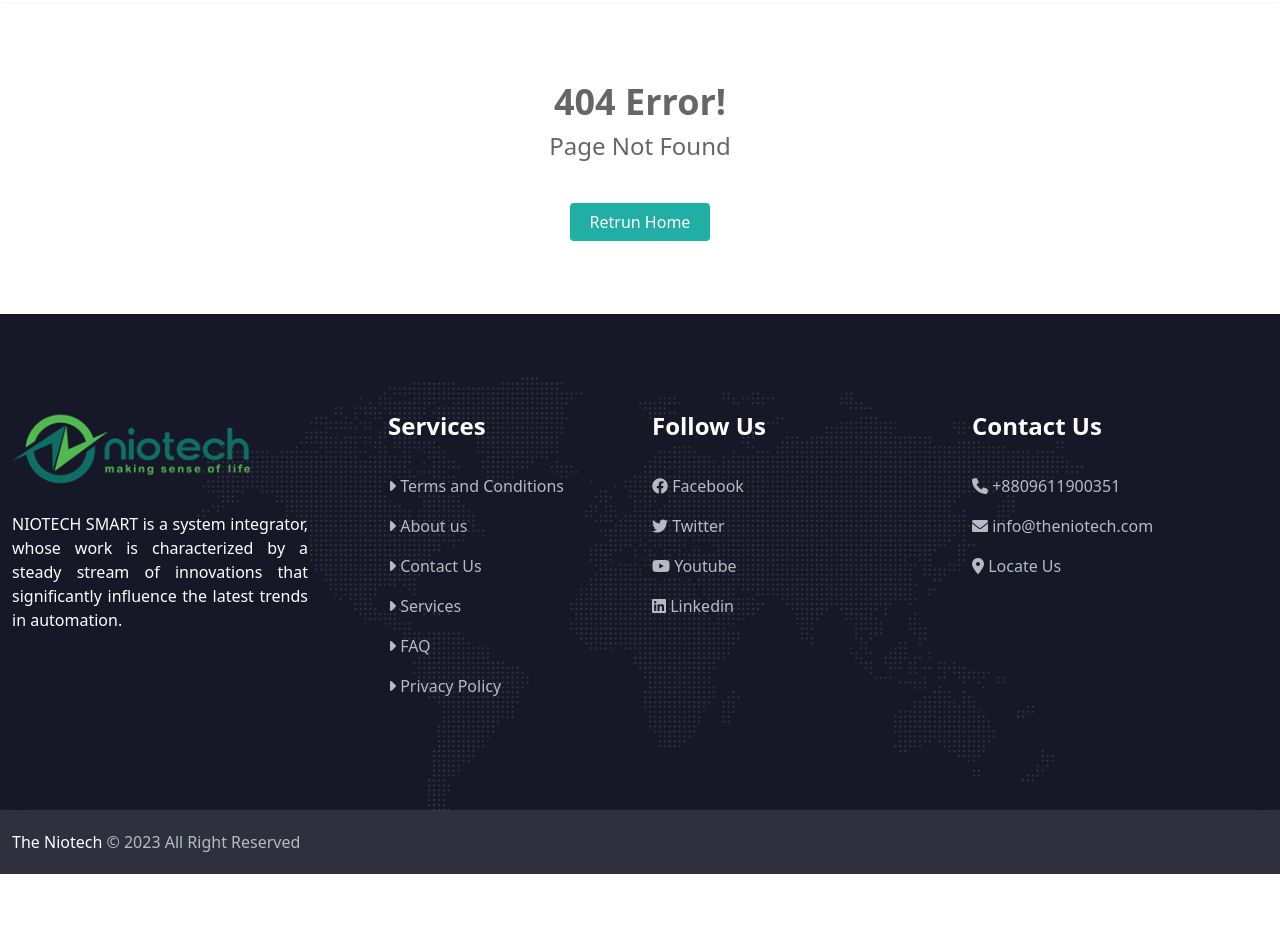
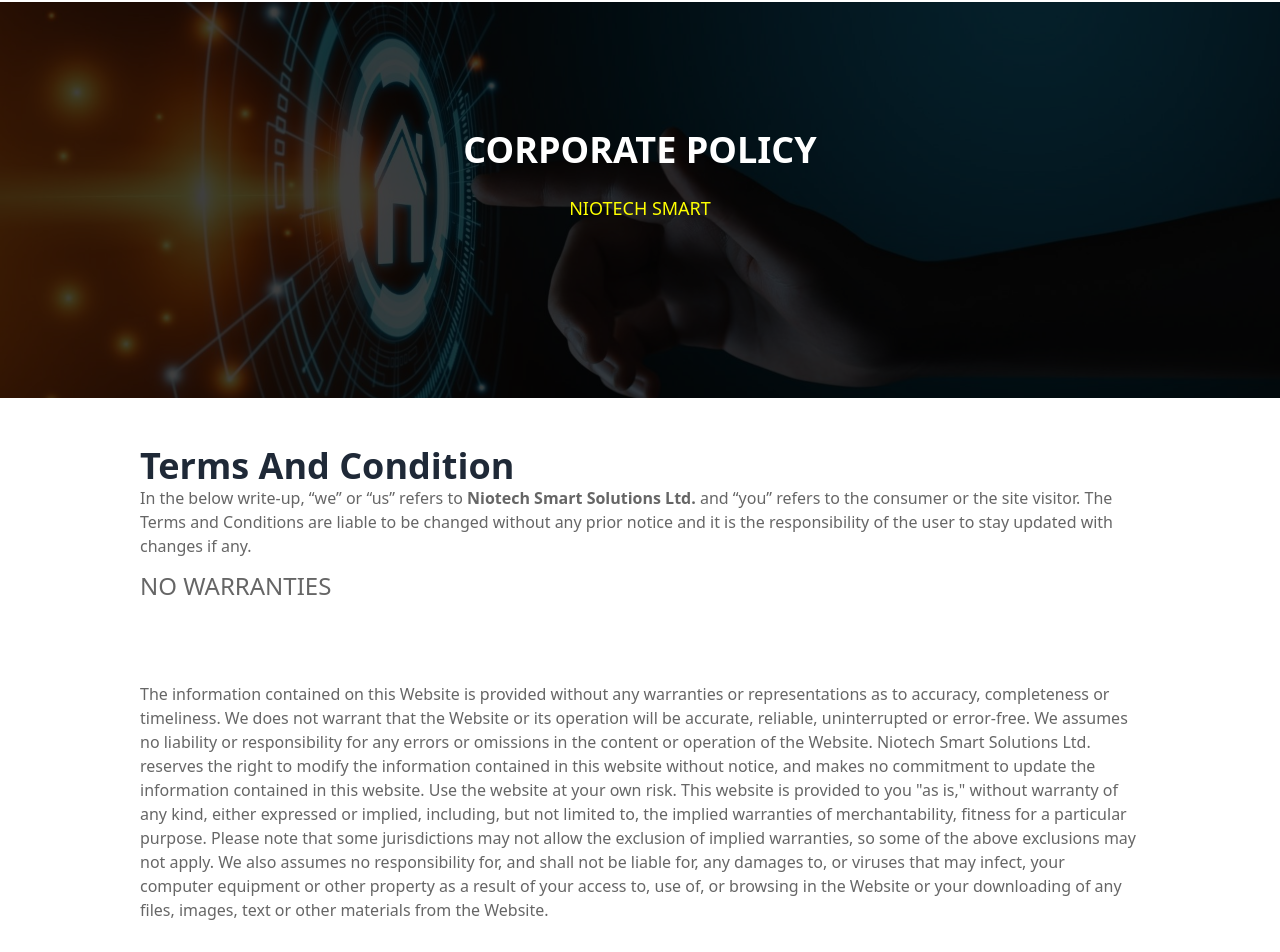
Before and after one commit to MuhammadMaruf11/niotech, a Next.js app: page /term-condition in a window 1280 px wide. Before the commit this address had no page. Shown: the part 94-1046 px from the top of the page. Before the commit the page ends 968 px from the top, so only its background shows below. Built offline with nearby package versions, Linux system fonts and the light colour scheme.

Commit message:
term and condition

```diff
--- /dev/null
+++ b/src/app/(pages)/faq/page.tsx
@@ -0,0 +1,12 @@
+import BannerImg from '@/components/common/Banner/BannerImg';
+
+const FAQ = () => {
+
+    return (
+        <main>
+            <section style={{ backgroundImage: "url(img/bg/banner-faq.jpg)" }} className="bg-cover bg-top relative bg-no-repeat py-60">            </section>
+        </main>
+    );
+};
+
+export default FAQ;
--- /dev/null
+++ b/src/app/(pages)/term-condition/page.tsx
@@ -0,0 +1,17 @@
+import BannerImg from '@/components/common/Banner/BannerImg';
+import TermsAndCondition from '@/components/TermsAndCondition/TermsAndCondition';
+
+const TermsCondition = () => {
+    const imageBg = '/img/bg/banner-term-condition.jpg';
+    const bannerTitle = "CORPORATE POLICY";
+    const bannerDescription = 'NIOTECH SMART';
+
+    return (
+        <main>
+            <BannerImg imageBg={imageBg} bannerTitle={bannerTitle} bannerDescription={bannerDescription} />
+            <TermsAndCondition />
+        </main>
+    );
+};
+
+export default TermsCondition;
--- /dev/null
+++ b/src/components/FaqComp/FaqComp.tsx
@@ -0,0 +1,11 @@
+import React from 'react';
+
+const FaqComp = () => {
+    return (
+        <div>
+
+        </div>
+    );
+};
+
+export default FaqComp;
--- /dev/null
+++ b/src/components/TermsAndCondition/TermsAndCondition.tsx
@@ -0,0 +1,59 @@
+/* eslint-disable react/no-unescaped-entities */
+import React from 'react';
+
+const TermsAndCondition = () => {
+    return (
+        <div className="py-12">
+            <div className='max-w-screen-lg mx-auto px-3'>
+                <div className="space-y-8">
+                    <div className="mb-20">
+                        <h2 className='font-bold text-gray-800'>Terms And Condition</h2>
+                        <p>In the below write-up, “we” or “us” refers to <strong>Niotech Smart Solutions Ltd.</strong> and “you” refers to the consumer or the site visitor. The Terms and Conditions are liable to be changed without any prior notice and it is the responsibility of the user to stay updated with changes if any.</p>
+                        <h4 className='mt-3'>NO WARRANTIES</h4>
+                    </div>
+                    <div className="mb-3">
+                        <p>The information contained on this Website is provided without any warranties or representations as to accuracy, completeness or timeliness. We does not warrant that the Website or its operation will be accurate, reliable, uninterrupted or error-free. We assumes no liability or responsibility for any errors or omissions in the content or operation of the Website. Niotech Smart Solutions Ltd. reserves the right to modify the information contained in this website without notice, and makes no commitment to update the information contained in this website. Use the website at your own risk. This website is provided to you "as is," without warranty of any kind, either expressed or implied, including, but not limited to, the implied warranties of merchantability, fitness for a particular purpose. Please note that some jurisdictions may not allow the exclusion of implied warranties, so some of the above exclusions may not apply. We also assumes no responsibility for, and shall not be liable for, any damages to, or viruses that may infect, your computer equipment or other property as a result of your access to, use of, or browsing in the Website or your downloading of any files, images, text or other materials from the Website.</p>
+                    </div>
+                    <div>
+                        <h4 className='font-bold text-gray-800'>EXCLUSION OF LIABILITY</h4>
+                        <p>In no event will Niotech Smart Solutions Ltd. be liable for any direct, indirect, special, consequential, punitive, exemplary or other damages arising out of the use of this website, including, without limitation, lost profits, business interruption and loss of programs or other data.</p>
+                    </div>
+                    <div>
+                        <h4 className='font-bold text-gray-800'>TRADEMARKS</h4>
+                        <p>The trademarks, logos, and service marks (collectively the "Trademarks") displayed on the Website are trademarks of Niotech Smart Solutions Ltd. Other trademarks appear on the website with permission from their respective owners. Nothing contained on the Website should be construed as granting any license or right to use any Trademark displayed on the website. Unauthorized use of the Trademarks is strictly prohibited and may constitute trademark infringement, which could subject you to substantial civil and criminal penalties. We will aggressively enforce its trademark rights to the fullest extent of the law, including the seeking of criminal prosecution.</p>
+                    </div>
+                    <div>
+                        <h4 className='font-bold text-gray-800'>USER SUBMISSIONS</h4>
+                        <p>Any communication or material you transmit to us using the website or via electronic mail to any address listed on the website, including any data, questions, comments, suggestions or the like, is and will be treated as non-confidential and non-proprietary, shall become the property of Niotech Smart Solutions Ltd. and may be used by us for any purpose.</p>
+                    </div>
+                    <div>
+                        <h4 className='font-bold text-gray-800'>LINKS AND LINKING</h4>
+                        <p className='mb-3'>This Website may contain hyperlinks to other websites. Such links are meant solely for the user's convenience. Niotech Smart Solutions Ltd. has no control over, and is not responsible for the content found on, external websites. Links to such third party websites do not constitute sponsorship, endorsement or approval of such websites or the contents thereof. You may establish a link to this Website, provided that</p>
+                        <p className='mb-3'>You do not remove or obscure the copyright notice or other notices on this website
+                            You discontinue providing a link to this website if so requested by us. We reserves the right to revoke this license generally, or your right to use specific links, at any time.</p>
+                        <p>Under no circumstances may you "frame" the Website or any of its content or copy portions of the Website to a server, except as part of an Internet service provider's incidental caching of pages. Each page within the Website must be displayed in full (including all trademarks, branding, advertising and promotional materials), without any accompanying frame, border, margin, design, branding, trademark, advertising or promotional materials not originally displayed on the page within the website.</p>
+
+                    </div>
+                    <div>
+                        <h4 className='font-bold text-gray-800'>TERMINATION OF PRIVILEGES</h4>
+                        <p>We reserves the right to terminate your privilege of using all or any portion of the website if you breach any of these Terms and Conditions.</p>
+                    </div>
+                    <div>
+                        <h4 className='font-bold text-gray-800'>ENTIRE AGREEMENT</h4>
+                        <p>These Terms and Conditions constitute the entire agreement and understanding between you and Niotech Smart Solutions Ltd. with respect to use of the Website, superseding all prior or contemporaneous communications and/or proposals. We reserves the right to make changes to these Terms and Conditions immediately by posting the changed Terms and Conditions in this location. By continuing to use the Website, you are agreeing to all changes made by us. A printed version of these Terms and Conditions shall be admissible in judicial or administrative proceedings based upon or relating to use of the website to the same extent, and subject to the same conditions, as other business documents and records originally generated and maintained in printed form.</p>
+                    </div>
+                    <div>
+                        <h4 className='font-bold text-gray-800'>Sales & Quote Disclaimers</h4>
+                        <p>If this communication contains information about products, services, and pricing offered by us, please be advised that product, service, and pricing information is subject to change at any time without notice. Pricing and availability are not guaranteed. Certain promotions may be available from time-to-time, however any quote provided online or from our consultant is not guaranteed until the time of contract signing.</p>
+                    </div>
+                    <div>
+                        <h4 className='font-bold text-gray-800'>Global Disclaimer for All E-mail Communications</h4>
+                        <p>The information contained in and accompanying this communication may be confidential, subject to legal privilege, or otherwise protected from disclosure, and is intended solely for the use of the intended recipient(s). If you are not the intended recipient of this communication, please delete and destroy all copies in your possession, notify the sender that you have received this communication in error, and note that any review or dissemination of, or the taking of any action in reliance on, this communication is expressly prohibited. E-mail messages may contain computer viruses or other defects, may not be accurately replicated on other systems, or may be intercepted, deleted or interfered with without the knowledge of the sender or the intended recipient. We makes no warranties in relation to these matters. Please note that we reserves the right to intercept, monitor, and retain e-mail messages to and from its systems as permitted by applicable law. If you are not comfortable with the risks associated with e-mail messages, you may decide not to use e-mail to communicate with Niotech Smart Solutions Ltd.</p>
+                    </div>
+                </div>
+            </div>
+        </div>
+    );
+};
+
+export default TermsAndCondition;
```
Also changed, not shown: public/img/bg/banner-faq.jpg (added), public/img/bg/banner-term-condition.jpg (added).
